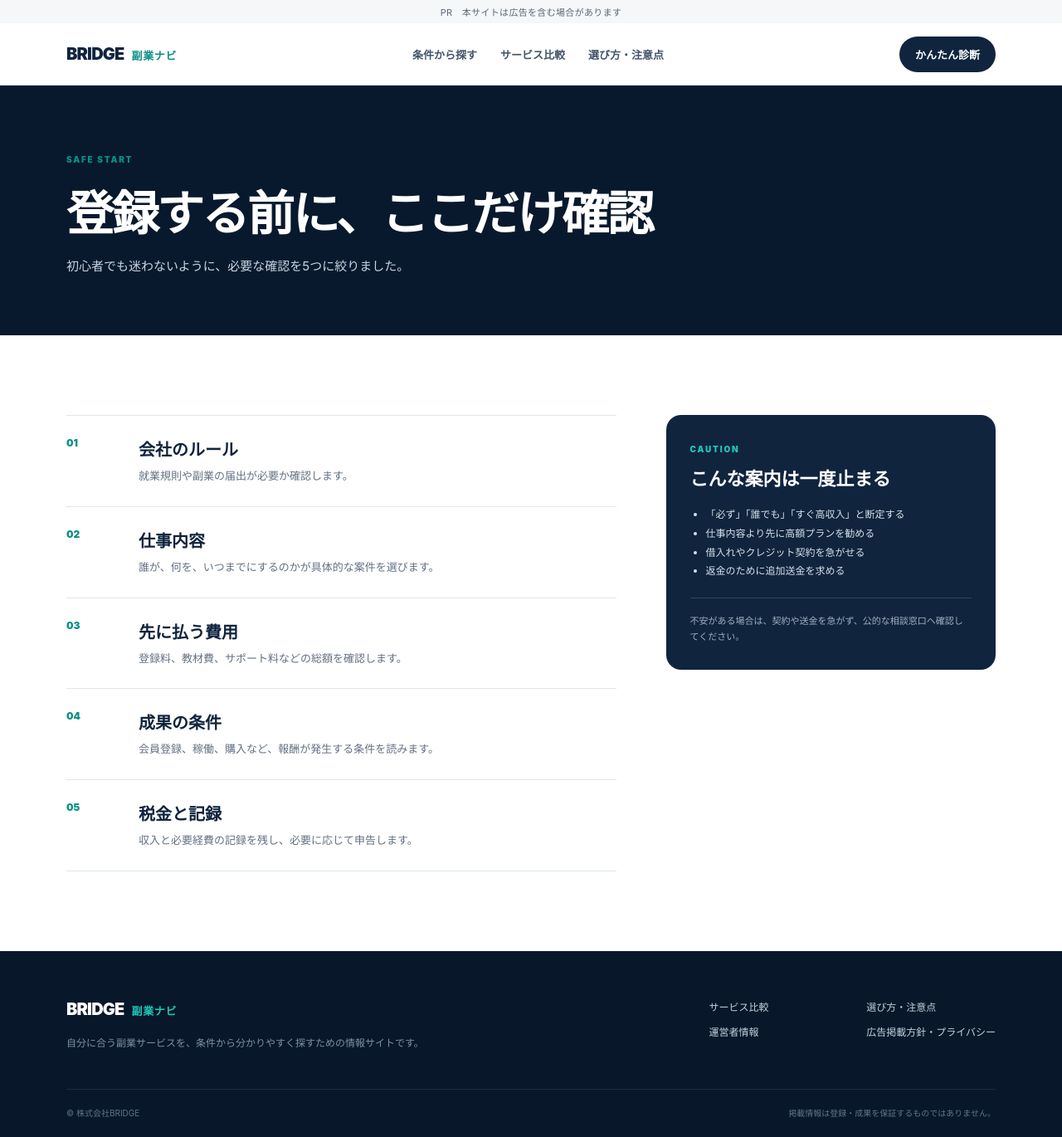
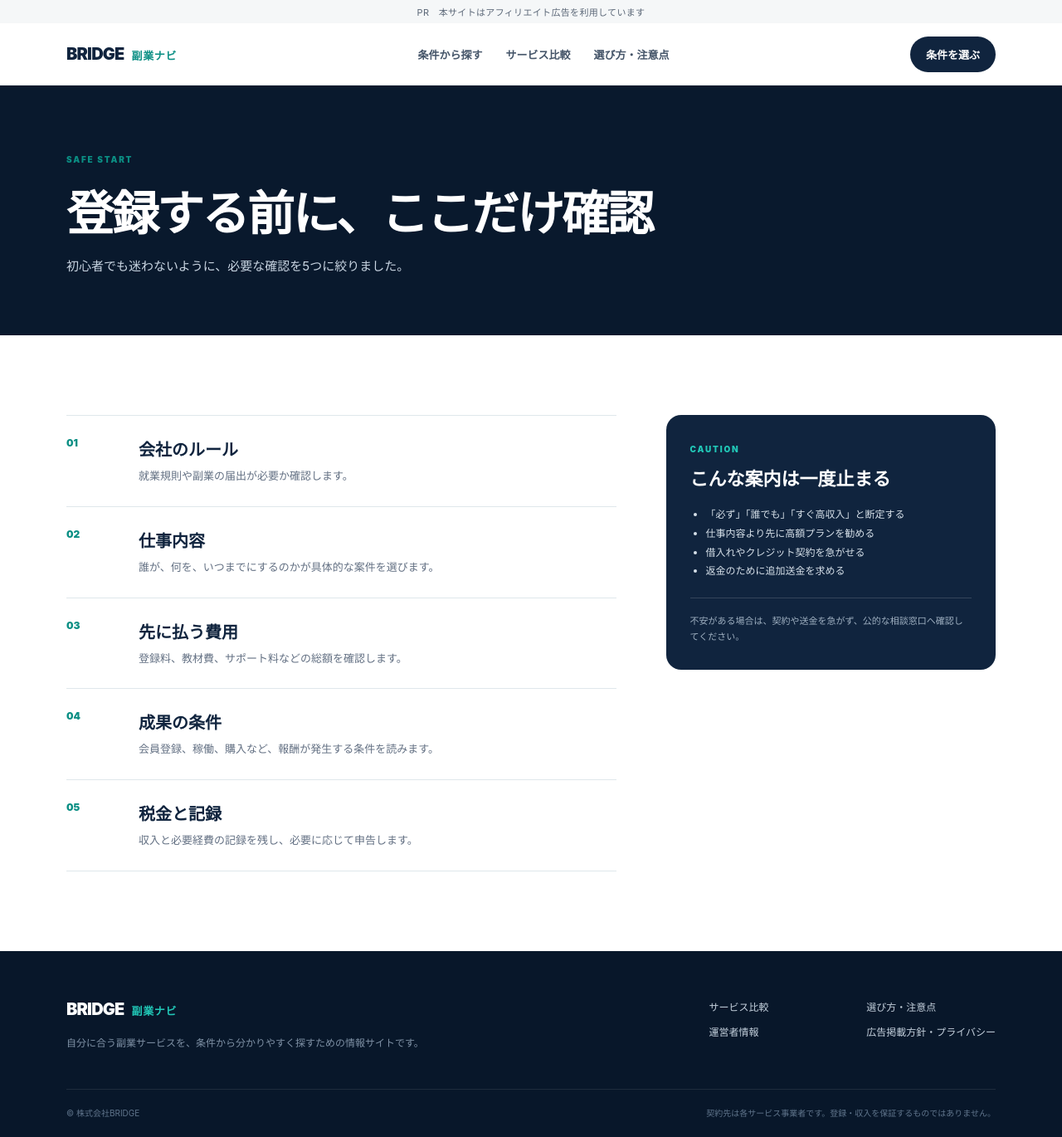
Before and after one commit to bridgecoltdhashimoto-commits/bridge-sidejob-navi, a plain HTML site: page guide.html in a window 1280 px wide. Shown: the whole page at 83% size. Drawn offline with Linux system fonts and the light colour scheme.

Commit message:
Clarify advertising and contract disclosures

```diff
--- a/guide.html
+++ b/guide.html
@@ -1,4 +1,4 @@
 <!doctype html><html lang="ja"><head><meta charset="utf-8"><meta name="viewport" content="width=device-width,initial-scale=1"><title>副業の選び方・注意点｜BRIDGE副業ナビ</title><meta name="description" content="副業サービス登録前に確認したい注意点"><link rel="stylesheet" href="styles.css"></head><body>
-<div class="disclosure">PR　本サイトは広告を含む場合があります</div><header class="siteHeader"><div class="container headerInner"><a class="brand" href="index.html"><span>BRIDGE</span><b>副業ナビ</b></a><nav><a href="index.html#categories">条件から探す</a><a href="services.html">サービス比較</a><a href="guide.html">選び方・注意点</a></nav><a class="headerCta" href="index.html#quick-check">かんたん診断</a></div></header>
+<div class="disclosure">PR　本サイトはアフィリエイト広告を利用しています</div><header class="siteHeader"><div class="container headerInner"><a class="brand" href="index.html"><span>BRIDGE</span><b>副業ナビ</b></a><nav><a href="index.html#start">条件から探す</a><a href="services.html">サービス比較</a><a href="guide.html">選び方・注意点</a></nav><a class="headerCta" href="index.html#choice-panel">条件を選ぶ</a></div></header>
 <main><section class="pageHero"><div class="container"><span>SAFE START</span><h1>登録する前に、ここだけ確認</h1><p>初心者でも迷わないように、必要な確認を5つに絞りました。</p></div></section><section class="section"><div class="container guideLayout"><div class="guideSteps"><article><span>01</span><div><h2>会社のルール</h2><p>就業規則や副業の届出が必要か確認します。</p></div></article><article><span>02</span><div><h2>仕事内容</h2><p>誰が、何を、いつまでにするのかが具体的な案件を選びます。</p></div></article><article><span>03</span><div><h2>先に払う費用</h2><p>登録料、教材費、サポート料などの総額を確認します。</p></div></article><article><span>04</span><div><h2>成果の条件</h2><p>会員登録、稼働、購入など、報酬が発生する条件を読みます。</p></div></article><article><span>05</span><div><h2>税金と記録</h2><p>収入と必要経費の記録を残し、必要に応じて申告します。</p></div></article></div><aside class="warningCard"><span>CAUTION</span><h2>こんな案内は一度止まる</h2><ul><li>「必ず」「誰でも」「すぐ高収入」と断定する</li><li>仕事内容より先に高額プランを勧める</li><li>借入れやクレジット契約を急がせる</li><li>返金のために追加送金を求める</li></ul><p>不安がある場合は、契約や送金を急がず、公的な相談窓口へ確認してください。</p></aside></div></section></main>
-<footer class="siteFooter"><div class="container footerGrid"><div><a class="brand brandFooter" href="index.html"><span>BRIDGE</span><b>副業ナビ</b></a><p>自分に合う副業サービスを、条件から分かりやすく探すための情報サイトです。</p></div><div class="footerLinks"><a href="services.html">サービス比較</a><a href="guide.html">選び方・注意点</a><a href="about.html">運営者情報</a><a href="policy.html">広告掲載方針・プライバシー</a></div></div><div class="container footerBottom"><span>© 株式会社BRIDGE</span><span>掲載情報は登録・成果を保証するものではありません。</span></div></footer></body></html>
+<footer class="siteFooter"><div class="container footerGrid"><div><a class="brand brandFooter" href="index.html"><span>BRIDGE</span><b>副業ナビ</b></a><p>自分に合う副業サービスを、条件から分かりやすく探すための情報サイトです。</p></div><div class="footerLinks"><a href="services.html">サービス比較</a><a href="guide.html">選び方・注意点</a><a href="about.html">運営者情報</a><a href="policy.html">広告掲載方針・プライバシー</a></div></div><div class="container footerBottom"><span>© 株式会社BRIDGE</span><span>契約先は各サービス事業者です。登録・収入を保証するものではありません。</span></div></footer></body></html>
```
